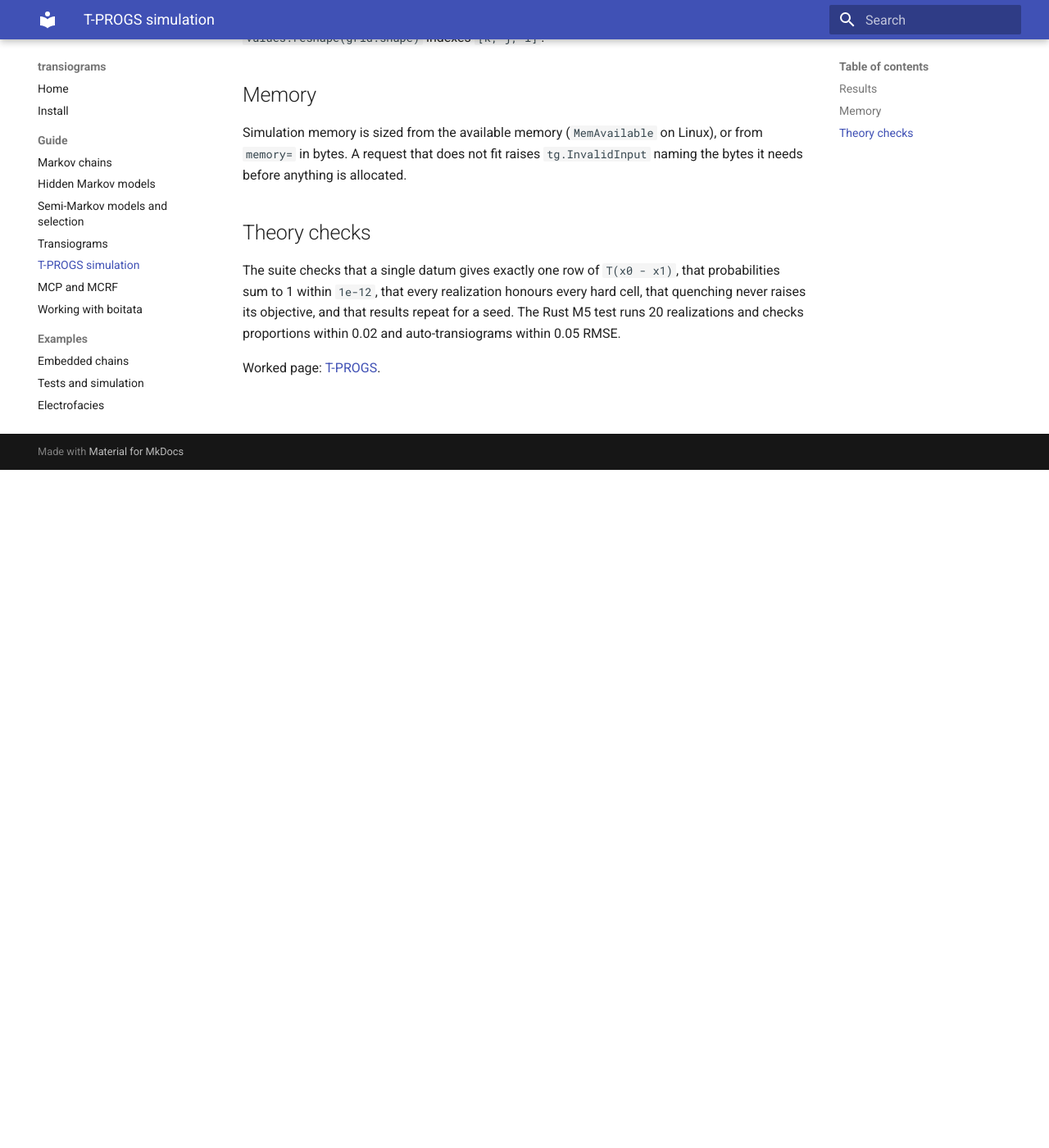
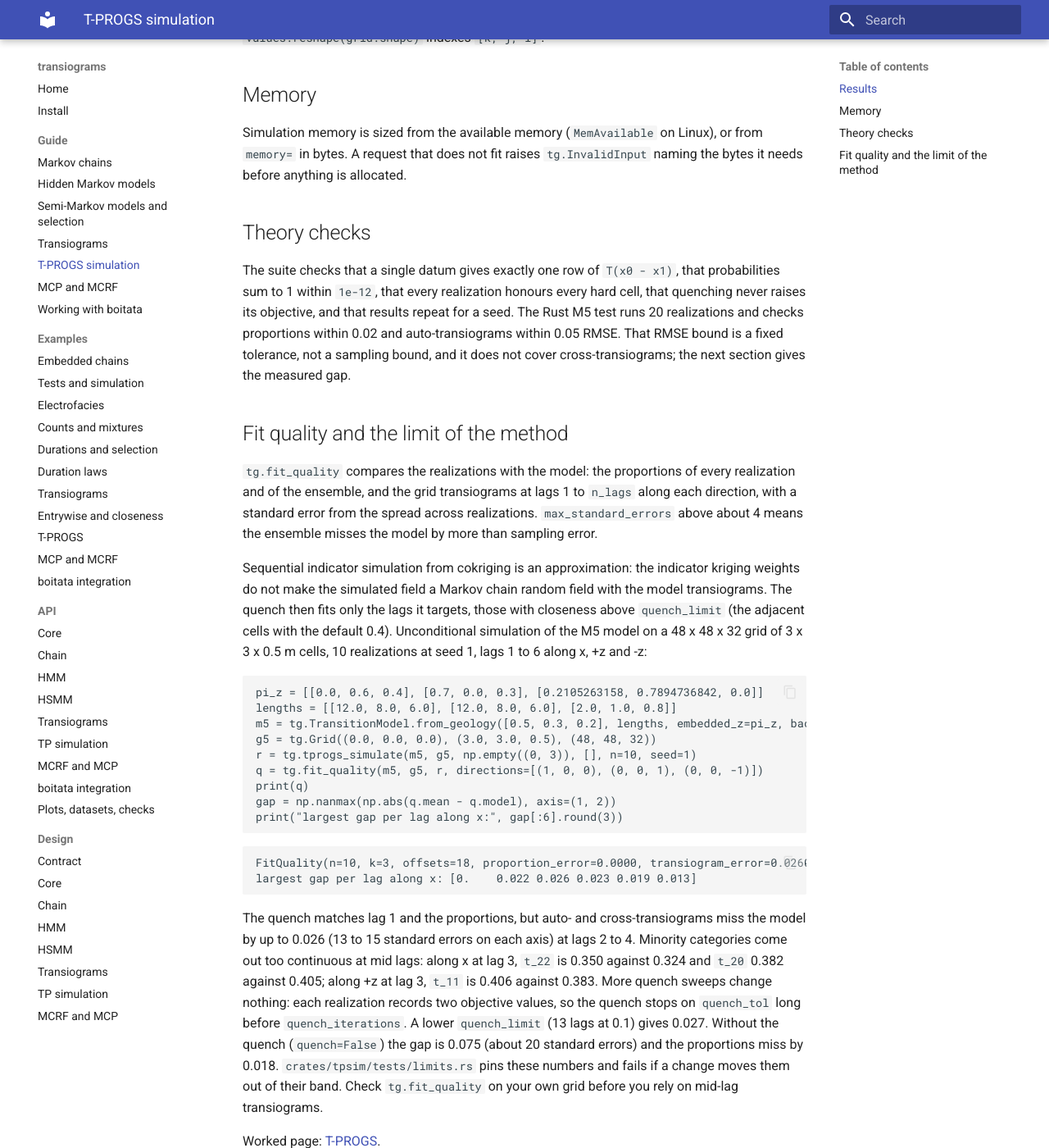
Before and after one commit to cratongen/transiograms, an MkDocs documentation site: the page built from docs/guide/tp-simulation.md, in a window 1280 px wide and 1400 px high, scrolled down 827 px. Shown: the whole window at 82% size. Built offline with MkDocs 1.6.1 and Material for MkDocs 9.7.7, drawn with Linux system fonts in a browser that asks for light colours.

Commit message:
docs(tpsim): document the mid-lag transiogram gap with seeded limit tests

````diff
--- a/docs/design/tpsim.md
+++ b/docs/design/tpsim.md
@@ -85,6 +85,14 @@ fails, and records the change under "Implementer decisions".
 
 ## Implementer decisions
 
+- Known limit, kept. SIS from cokriging plus the quench does not reproduce the transiograms at
+  lags the quench does not target. Unconditional M5 (48 x 48 x 32, cell 3 x 3 x 0.5, n = 10,
+  seed 1), default quench: proportions within 0.0001, lag 1 within 0.001, lags 2 to 4 up to
+  0.026 off (13 to 15 standard errors), minority categories too continuous; without quench 0.075
+  and proportions 0.018 off. `tests/limits.rs` pins these; `transiograms_transiogram::fit_quality`
+  reports them; `docs/guide/tp-simulation.md` documents them. The strict sampling-bound test in
+  `audit.rs` stays ignored as the record of the unmet target.
+
 - M5 sizes (section 6): cell (6, 6, 1) instead of (1, 1, 0.25), same 64 x 64 x 32 count. At
   the spec sizes the untruncated section 5 bound is 3 sigma = 0.194 for category 0, far above
   0.02. At (6, 6, 1) it is 0.0199, 0.0151 and 0.0124 for categories 0, 1 and 2 (test
--- a/docs/guide/tp-simulation.md
+++ b/docs/guide/tp-simulation.md
@@ -42,6 +42,49 @@ needs before anything is allocated.
 The suite checks that a single datum gives exactly one row of `T(x0 - x1)`, that probabilities
 sum to 1 within `1e-12`, that every realization honours every hard cell, that quenching never
 raises its objective, and that results repeat for a seed. The Rust M5 test runs 20 realizations
-and checks proportions within 0.02 and auto-transiograms within 0.05 RMSE.
+and checks proportions within 0.02 and auto-transiograms within 0.05 RMSE. That RMSE bound is a
+fixed tolerance, not a sampling bound, and it does not cover cross-transiograms; the next section
+gives the measured gap.
+
+## Fit quality and the limit of the method
+
+`tg.fit_quality` compares the realizations with the model: the proportions of every realization
+and of the ensemble, and the grid transiograms at lags 1 to `n_lags` along each direction, with
+a standard error from the spread across realizations. `max_standard_errors` above about 4 means
+the ensemble misses the model by more than sampling error.
+
+Sequential indicator simulation from cokriging is an approximation: the indicator kriging
+weights do not make the simulated field a Markov chain random field with the model
+transiograms. The quench then fits only the lags it targets, those with closeness above
+`quench_limit` (the adjacent cells with the default 0.4). Unconditional simulation of the M5
+model on a 48 x 48 x 32 grid of 3 x 3 x 0.5 m cells, 10 realizations at seed 1, lags 1 to 6 along
+x, +z and -z:
+
+```python
+pi_z = [[0.0, 0.6, 0.4], [0.7, 0.0, 0.3], [0.2105263158, 0.7894736842, 0.0]]
+lengths = [[12.0, 8.0, 6.0], [12.0, 8.0, 6.0], [2.0, 1.0, 0.8]]
+m5 = tg.TransitionModel.from_geology([0.5, 0.3, 0.2], lengths, embedded_z=pi_z, background=2)
+g5 = tg.Grid((0.0, 0.0, 0.0), (3.0, 3.0, 0.5), (48, 48, 32))
+r = tg.tprogs_simulate(m5, g5, np.empty((0, 3)), [], n=10, seed=1)
+q = tg.fit_quality(m5, g5, r, directions=[(1, 0, 0), (0, 0, 1), (0, 0, -1)])
+print(q)
+gap = np.nanmax(np.abs(q.mean - q.model), axis=(1, 2))
+print("largest gap per lag along x:", gap[:6].round(3))
+```
+
+```text
+FitQuality(n=10, k=3, offsets=18, proportion_error=0.0000, transiogram_error=0.0260, max_standard_errors=15.4)
+largest gap per lag along x: [0.    0.022 0.026 0.023 0.019 0.013]
+```
+
+The quench matches lag 1 and the proportions, but auto- and cross-transiograms miss the model by
+up to 0.026 (13 to 15 standard errors on each axis) at lags 2 to 4. Minority categories come out
+too continuous at mid lags: along x at lag 3, `t_22` is 0.350 against 0.324 and `t_20` 0.382
+against 0.405; along +z at lag 3, `t_11` is 0.406 against 0.383. More quench sweeps change
+nothing: each realization records two objective values, so the quench stops on `quench_tol`
+long before `quench_iterations`. A lower `quench_limit` (13 lags at 0.1) gives 0.027. Without the quench
+(`quench=False`) the gap is 0.075 (about 20 standard errors) and the proportions miss by 0.018.
+`crates/tpsim/tests/limits.rs` pins these numbers and fails if a change moves them out of their
+band. Check `tg.fit_quality` on your own grid before you rely on mid-lag transiograms.
 
 Worked page: [T-PROGS](../examples/05-tp-simulation/01-tprogs/README.md).
````
Also changed, not shown: examples/05-tp-simulation/01-tprogs/README.md (+14 -0 lines), 3 other files.
